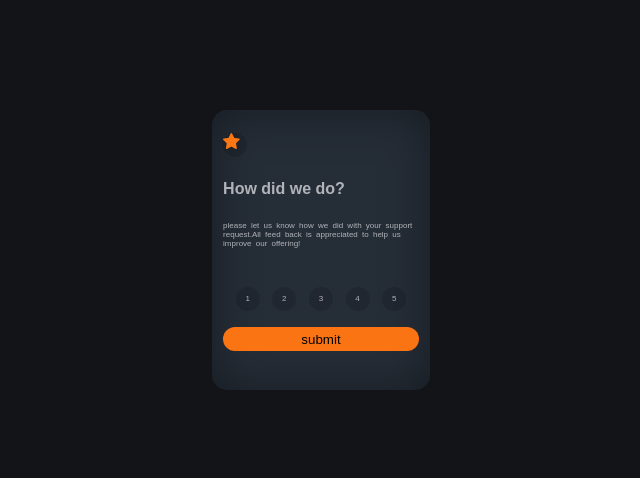
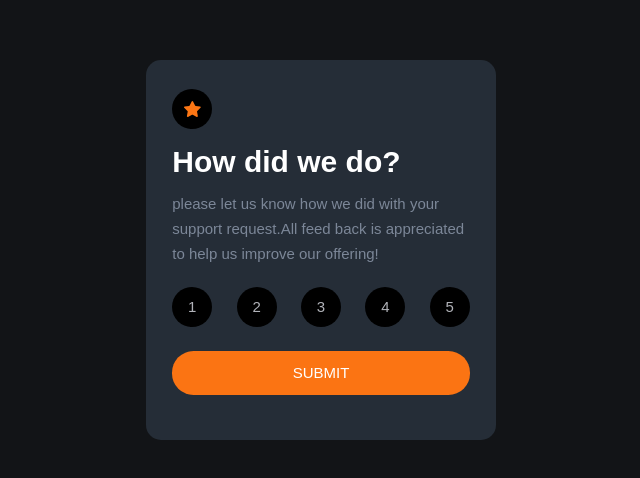
Before and after one commit to pichar376/modal-puntuacion, a React (Create React App) app: page / in a window 1280 px wide. Shown: the part 150-628 px from the top of the page, without its empty margins (319-959 px from the left). Built offline with nearby package versions, Linux system fonts and the light colour scheme.

Commit message:
He actualizado mas los estilos del modal algunas transiciones para dar mejor experiencia al usuario,y haciendo este con unas medidas mas estaticas no relativas

```diff
--- a/src/components/Modal.js
+++ b/src/components/Modal.js
@@ -6,20 +6,18 @@ const Modal = () => {
   return (
     <div className="modal-content">
       <article className="modal">
-        <span className="circle-star"> <article className="svg">
+        <span className="circle-star">
           <svg xmlns="http://www.w3.org/2000/svg" width="100%" height="100%"><path d="m9.067.43 1.99 4.031c.112.228.33.386.58.422l4.45.647a.772.772 0 0 1 .427 1.316l-3.22 3.138a.773.773 0 0 0-.222.683l.76 4.431a.772.772 0 0 1-1.12.813l-3.98-2.092a.773.773 0 0 0-.718 0l-3.98 2.092a.772.772 0 0 1-1.119-.813l.76-4.431a.77.77 0 0 0-.222-.683L.233 6.846A.772.772 0 0 1 .661 5.53l4.449-.647a.772.772 0 0 0 .58-.422L7.68.43a.774.774 0 0 1 1.387 0Z" fill="#FC7614" /></svg>
-
-        </article>
         </span>
-        <span className="how">How did we do?</span>
-        <p>please let us know how we did with your support <br />
-          request.All feed back is appreciated to help us<br />improve our offering!</p>
+        <h1 className="how">How did we do?</h1>
+        <p>please let us know how we did with your </p ><p>support
+          request.All feed back is appreciated </p ><p>to help us improve our offering!</p>
 
         <form>
 
           <Puntuacion />
           <nav>
-            <input type="submit" value="submit" />
+            <input type="submit" value="SUBMIT" />
           </nav>
         </form>
 
--- a/src/index.css
+++ b/src/index.css
@@ -18,15 +18,18 @@ div{
 .modal-content{
   border-radius: 15px;
   background-color: hsl(213, 19%, 18%);
-  box-shadow: 0 0 3rem #00000060 inset ;
   display: flex;
   justify-content: center;
-  height:35vh;
-  width: 17%;
+  height:380px;
+  width: 350px;
+  overflow-y: scroll;
+}
+::-webkit-scrollbar{
+display: none;
 }
 .modal{
-width: 90%;
-height: 100%;
+width: 85%;
+height: 85%;
 color:rgb(177, 179, 185);
   display: flex;
   align-items:flex-start;
@@ -34,55 +37,65 @@ color:rgb(177, 179, 185);
   justify-content: space-evenly;
 
 
+
+
 }
 p{
-  font-size: .5rem;
-  word-spacing: 2px;
+  font-size: 15px;
+  margin-bottom: .5rem;
+  color:hsl(216, 12%, 54%);
 }
 .puntuacion{
   display: flex;
-  justify-content: space-evenly;
+  justify-content: space-between;
   width:100%;
 
 }
 .circle{
-  font-size:.5rem;
+  font-size:15px;
   text-align: center;
-  line-height:1.5rem;
-  width: 1.5rem;
-  height:1.5rem;
+  line-height:2.5rem;
+  width: 2.5rem;
+  height:2.5rem;
   border-radius: 50%;
-  background-color: #00000020;
+  background-color: #000;
   border:none;
   color:rgb(177, 179, 185);
-  transition: all .4s ease-in-out;
+  transition: .2s ease-in-out;
 }
 .circle-star{
-  font-size:.5rem;
-  text-align: center;
-  line-height:1.5rem;
-  width: 1.5rem;
-  height:1.5rem;
+  position: relative;
+  font-size:15px;
+  line-height:2.5rem;
+  width: 2.5rem;
+  height:2.5rem;
   border-radius: 50%;
-  background-color: #00000020;
+  background-color: #000;
 }
+svg{
+  position: absolute;
+  top:12px;
+  left:12px;
+}
+
 .how{
-  font-size:1rem;
-  font-weight: 550;
-  margin-bottom: 0;
-  padding-bottom: 0;
-
+  color:white;
+  font-weight: 700;
+  font-size: 30px;
+  margin:1rem 0;
 }
 nav{
   width: 100%;
 }
 input{
   width:inherit;
-  height: 1.5rem;
-  border-radius: 1rem;
+  height: 2.8rem;
+  border-radius: 1.35rem;
   background-color:hsl(25, 97%, 53%);
   border:none;
-  margin-top: 1rem;
+  color:white;
+  font-size: 15px;
+  margin-top: 1.5rem;
 }
 .svg{
   height: 50px;
@@ -90,8 +103,19 @@ input{
 
 }
 button:hover{
-background-color:hsl(217, 12%, 63%);
+background-color:hsl(25, 97%, 53%);
 color:white;
+cursor: pointer;
+}
+input[type="submit"]{
+  transition-property:background-color,color ;
+  transition-duration:.4s;
+ transition-timing-function: ease-in-out;
+}
+input[type="submit"]:hover{
+background-color:white
+;
+color:hsl(25, 97%, 53%);
 cursor: pointer;
 }
 form{
```
